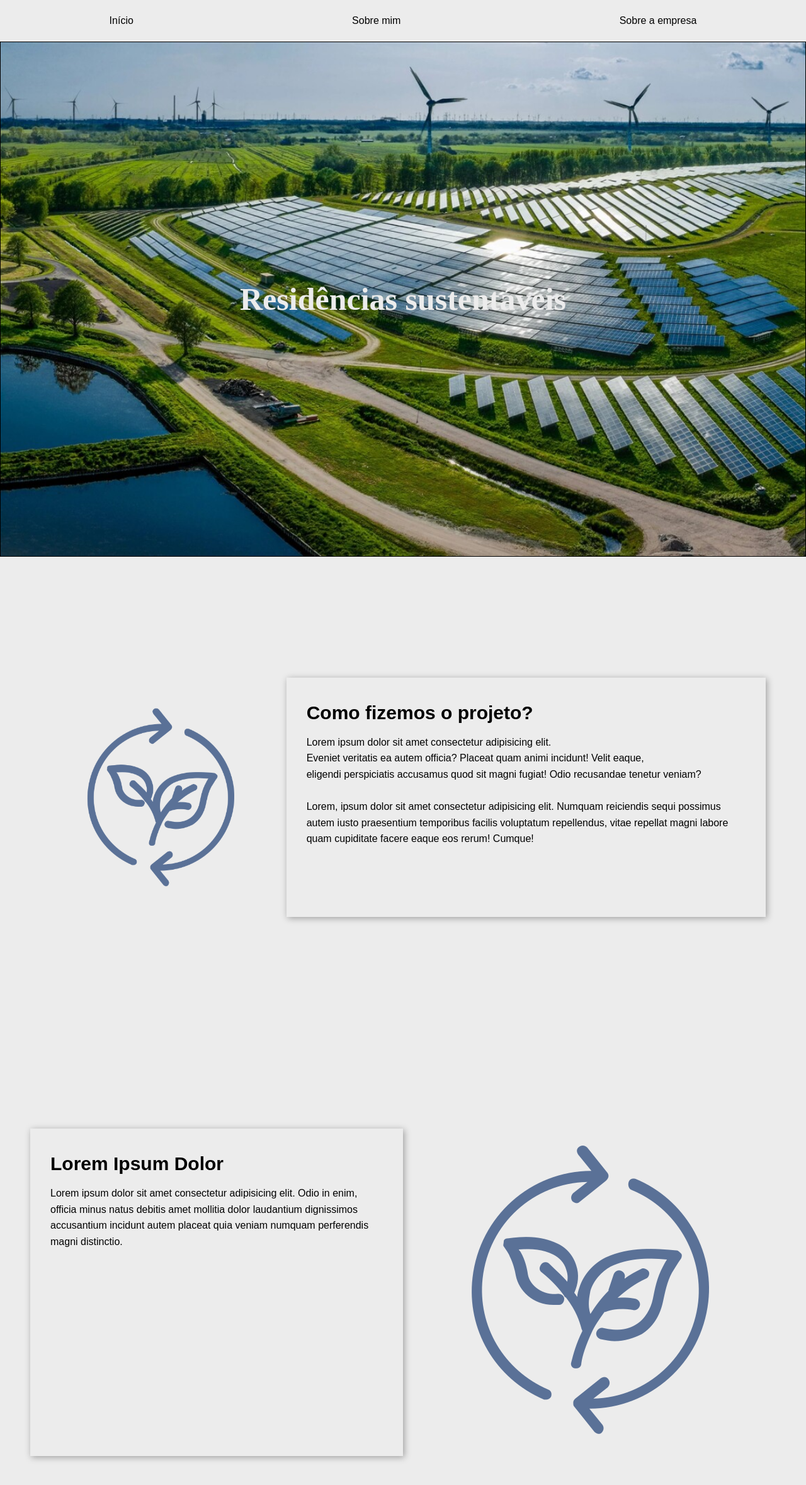
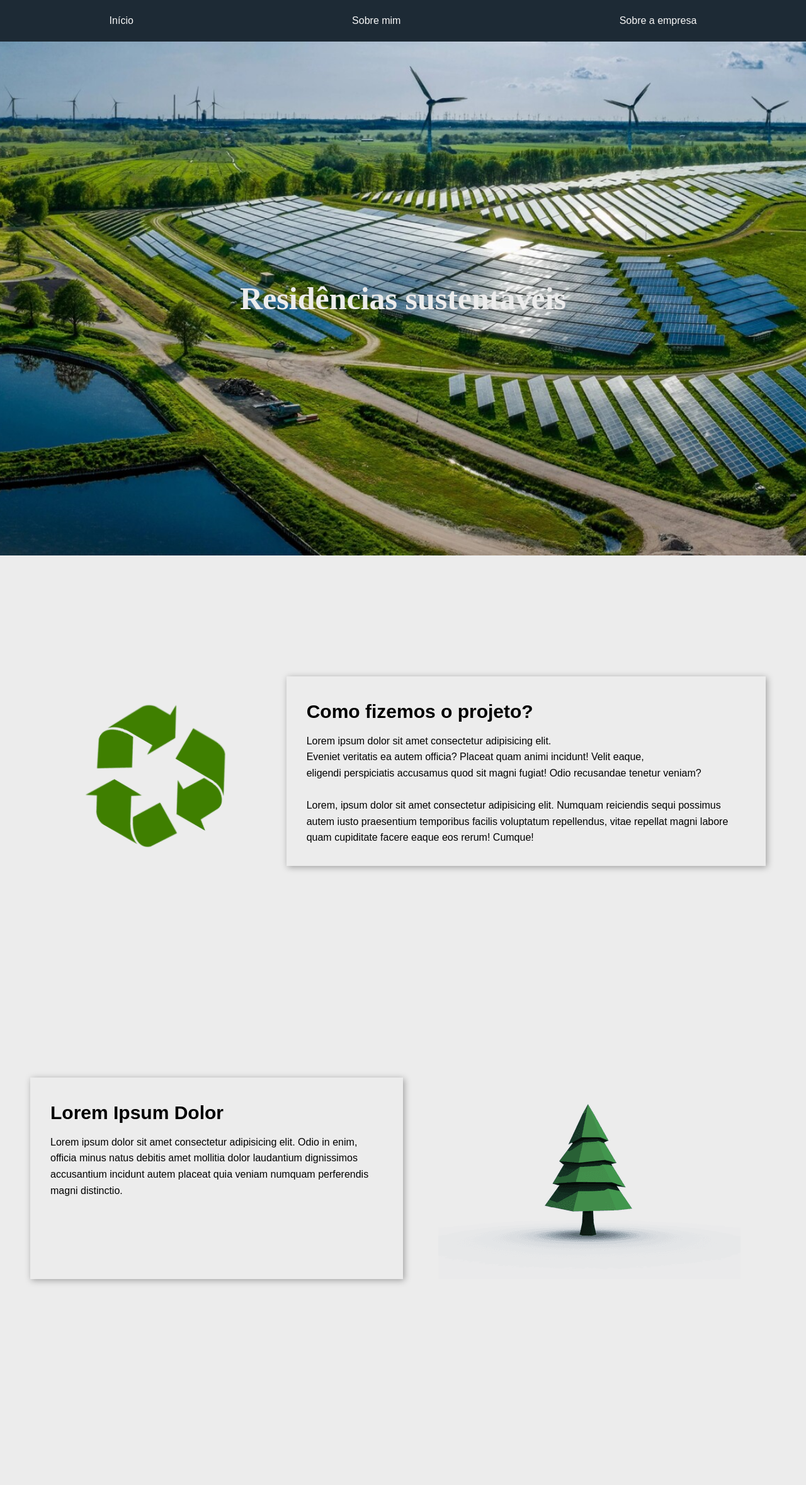
Before and after one commit to BedTime9/trabalho-itinerario, a plain HTML site: page index.html in a window 1280 px wide. Shown: the whole page at 63% size. After the commit the page ends 2207 px from the top, so only its background shows below. Drawn offline with nearby package versions, Linux system fonts and the light colour scheme; files whose address does not match are found by name.

Commit message:
Modificando o site

```diff
--- a/index.html
+++ b/index.html
@@ -29,7 +29,7 @@
   <main id="container">
     <section id="hero">
       <div id="img1">
-        <img src="media/rotate-image.png" alt="">
+        <img src="media/rotate-image1.png" alt="">
       </div>
 
       <div class="hero-text" data-aos="fade-in" data-aos-delay="300px" data-aos-duration="2000">
@@ -47,7 +47,7 @@
       </div>
 
       <div id="img2">
-        <img src="media/rotate-image.png" alt="">
+        <img src="media/slide-image2.png" alt="">
       </div>
     </section>
   </main>
--- a/style.css
+++ b/style.css
@@ -32,7 +32,6 @@
       flex-direction: column;
       justify-content: center;
       padding: 23em;
-      border: 1px solid #000000;
       color: var(--cor-fundo);
 
 
@@ -54,20 +53,21 @@
       display: flex;
       align-items: center;
       justify-content: center;
+      background-color: #1d2a35;
     }
 
-    #header_nav > a {
+    #header_nav a {
       transition: 0.5s;
     }
 
       #header_nav > a:hover {
-        background-color: #aaaaaa;
+        background-color: #152029;
       }
 
     #header_nav > a {
       text-decoration: none;
       padding: 20px;
-      color: #000000;
+      color: #f7f7f7;
     }
 
     /* Main e hero (elementos da primeira seção) */
@@ -97,20 +97,20 @@
     #img1 {
       padding: 2em;
       background-color: var(--cor-fundo);
-      animation: flutuar 3s ease-in-out infinite;
+      animation: flutuar 10s linear infinite;
     }
 
       @keyframes flutuar {
-        0%, 100% {
-          transform: translateY(0);   /* posição normal */
+        from {
+          transform: rotate(0deg);
         }
-        50% {
-          transform: translateY(-20px); /* sobe 20px */
+        to {
+          transform: rotate(360deg);
         }
       }
 
       #img1 img {
-        max-width: 100%;
+        max-width: 70%;
         height: auto;
         display: block;
       }
@@ -135,3 +135,22 @@
       grid-template-columns: 1fr 1fr;
       margin-top: 20em;
     }
+
+    #img2 img {
+      max-width: 100%;
+      height: auto;
+      display: block;
+    }
+
+    @media (max-width: 878px) {
+      #sec1 {
+        grid-template-columns: 1fr;
+        text-align: center;
+      }
+
+      #img2 img {
+        max-width: 500px;
+        margin: auto;
+        display: block;
+      }
+    }
```
Also changed, not shown: media/rotate-image1.png (added), media/slide-image2.png (added).
